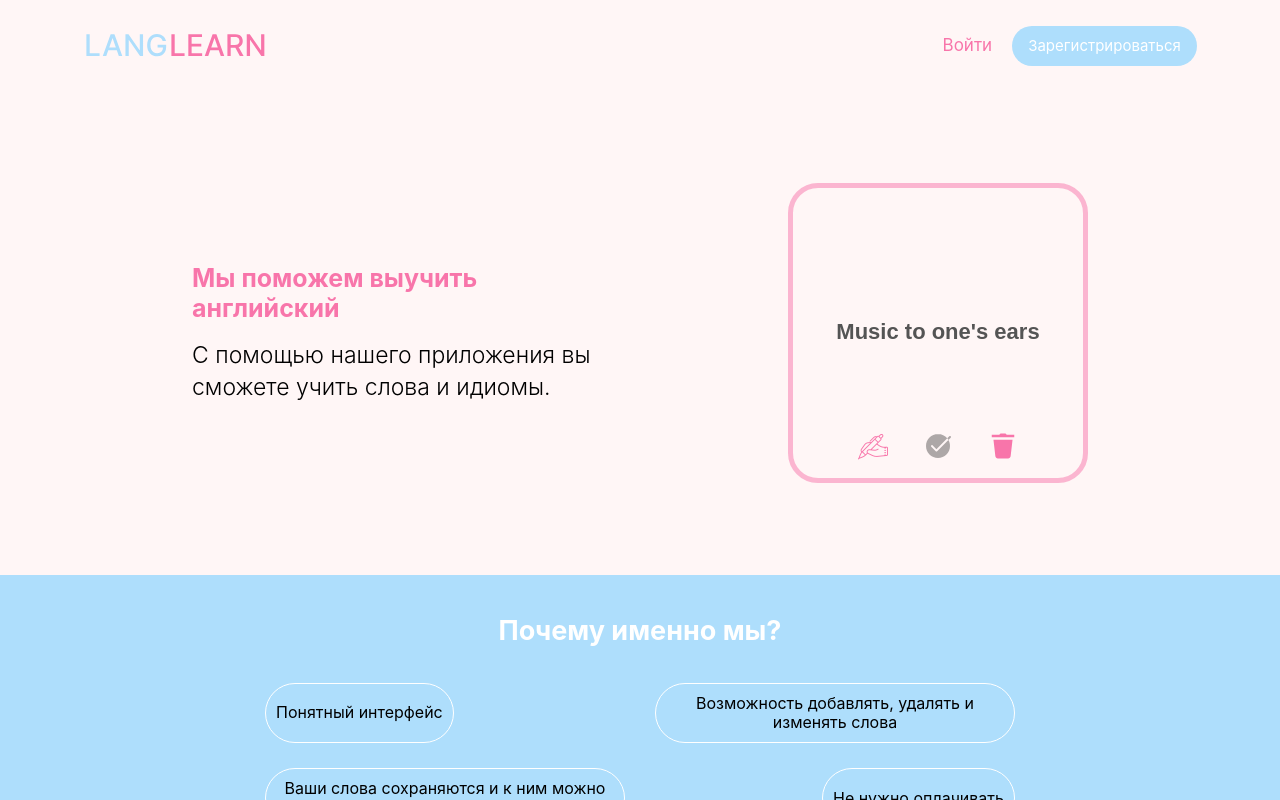
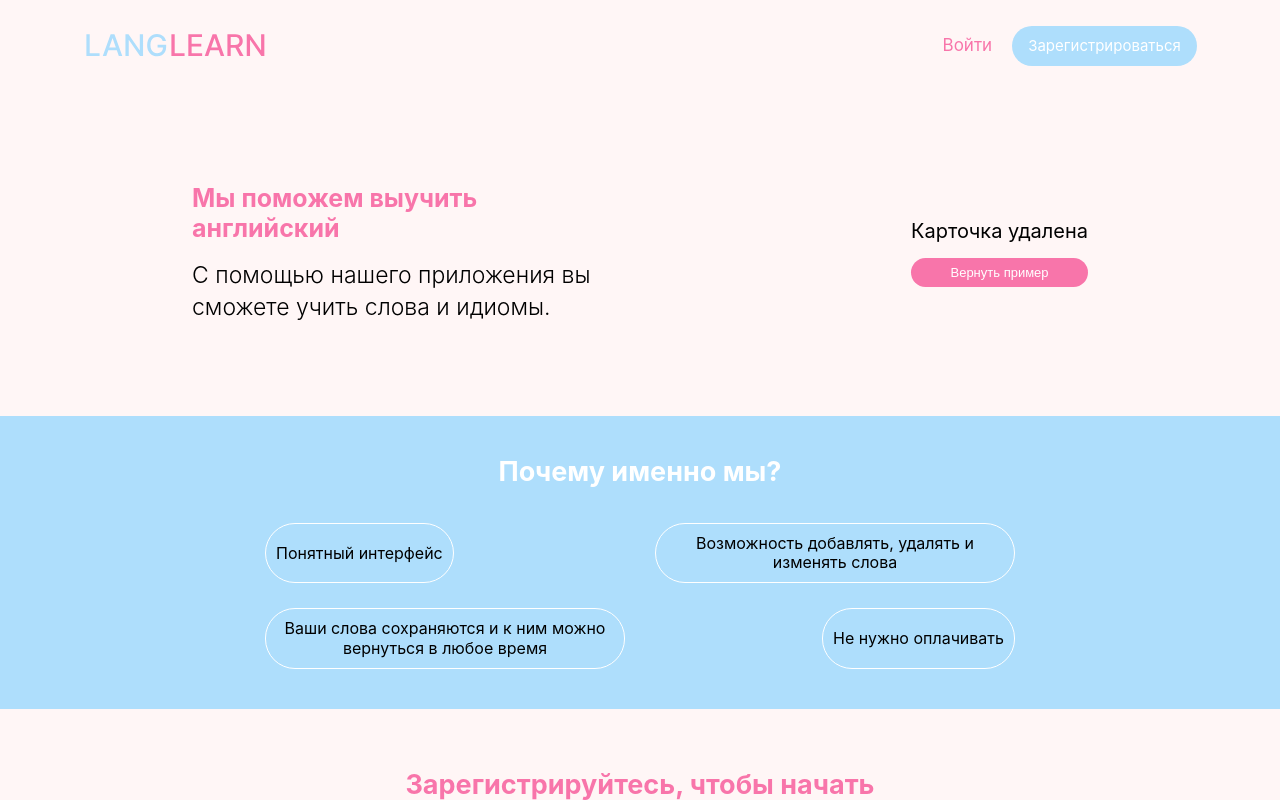
Before and after one commit to MariaMantusova/LangLearn_frontend, a React (Create React App) app: page / in a window 1280 px wide. Both pictures are taken after a click on the item 1003 px from the left and 446 px from the top of the page. Shown: the top 800 px of the page. Built offline with nearby package versions, Linux system fonts and the light colour scheme.

Commit message:
feat: add deleting cARD

```diff
--- a/src/components/About/About.scss
+++ b/src/components/About/About.scss
@@ -67,3 +67,29 @@
     text-align: center;
   }
 }
+
+.about-block__card-place {
+  display: flex;
+  flex-direction: column;
+  gap: 15px;
+}
+
+.about-block__card-text {
+  font-size: 20px;
+  margin: 0;
+}
+
+.about-block__return-button {
+  background-color: $mainPinkColor;
+  border-radius: 15px;
+  padding: 7px 15px;
+  border: none;
+  font-size: 13px;
+  color: $mainWhiteColor;
+  cursor: pointer;
+  transition: $opacityTransition;
+}
+
+.about-block__return-button:hover {
+  opacity: $opacityHover;
+}
--- a/src/components/About/About.tsx
+++ b/src/components/About/About.tsx
@@ -14,6 +14,7 @@ function About() {
 
     const [wordValue, setWordValue] = useState(card.word);
     const [translationValue, setTranslationValue] = useState(card.translation);
+    const [cardIsDeleted, setCardIsDeleted] = useState(false);
 
     function handleChangeTranslation(evt: any) {
         setTranslationValue(evt.target.value);
@@ -31,16 +32,32 @@ function About() {
         setTranslationValue(translation);
     }
 
+    function handleDelete() {
+        setCardIsDeleted(true)
+    }
+
+    function handleReturnButtonClick() {
+        setCardIsDeleted(false)
+    }
+
+
     return(
         <section className="about-block">
             <div className="about-block__text-container">
                 <h1 className="about-block__title">Мы поможем выучить английский</h1>
                 <p className="about-block__text">С помощью нашего приложения вы сможете учить слова и идиомы.</p>
             </div>
-            <Card word={wordValue} translation={translationValue}
-                  onSubmitTranslation={handleSubmitTranslation} onSubmitWord={handleSubmitWord}
-                  onChangeTranslation={handleChangeTranslation}
-                  card={card} onChangeWord={handleChangeWord}/>
+            {cardIsDeleted ?
+                <div className="about-block__card-place">
+                    <p className="about-block__card-text">Карточка удалена</p>
+                    <button className="about-block__return-button" onClick={handleReturnButtonClick}>
+                        Вернуть пример
+                    </button>
+                </div>
+                : <Card word={wordValue} translation={translationValue} onDelete={handleDelete}
+                        onSubmitTranslation={handleSubmitTranslation} onSubmitWord={handleSubmitWord}
+                        onChangeTranslation={handleChangeTranslation}
+                        card={card} onChangeWord={handleChangeWord}/>}
         </section>
     )
 }
--- a/src/components/App/App.tsx
+++ b/src/components/App/App.tsx
@@ -156,6 +156,17 @@ function App() {
             .catch((err) => console.log(err))
     }
 
+    function deleteCard(cardID: string) {
+        wordsApi.cardDelete(cardID)
+            .then((card) => {
+                card.isLearned ?
+                    setLearnedWords(learnedWords.filter((word) => word._id !== cardID)) :
+                    setNewWords(newWords.filter((word) => word._id !== cardID))
+                setAllWords(allWords.filter((word) => word._id !== cardID))
+            })
+            .catch((err) => console.log(err))
+    }
+
     function handleAddingPopupOpened() {
         setIsAddingPopupOpened(true)
     }
@@ -181,7 +192,8 @@ function App() {
                 <Route path="/" element={<Main isAuthorized={isAuthorized} currentUser={currentUser}
                                                exitUser={exitUser} registerFunction={registerUser}
                                                loginFunction={loginUser} isPopupOpened={isAuthPopupOpened}
-                                               message={authMessage} learnedWords={learnedWords} newWords={newWords}
+                                               message={authMessage} learnedWords={learnedWords}
+                                               newWords={newWords}
                                                isLoading={isLoading} setIsPopupOpened={setIsAuthPopupOpened}
                                                handlePopupClose={handleAddingPopupClosed}
                                                handlePopupOpen={handleAddingPopupOpened}
@@ -201,27 +213,28 @@ function App() {
                 <Route path="/learn-all" element={
                     <ProtectedRoute isAuthorized={isAuthorized} navigateLink="/login"
                                     children={<LearningPage words={allWords} isAuthorized={isAuthorized}
-                                                            onSubmitWord={changeWordCard}
+                                                            onSubmitWord={changeWordCard} onDelete={deleteCard}
                                                             onSubmitTranslation={changeTranslationCard}
                                                             currentUser={currentUser} exitUser={exitUser}/>}/>
                 }/>
                 <Route path="/learn-new" element={
                     <ProtectedRoute isAuthorized={isAuthorized} navigateLink="/login"
                                     children={<LearningPage words={newWords} isAuthorized={isAuthorized}
-                                                            onSubmitWord={changeWordCard}
+                                                            onSubmitWord={changeWordCard} onDelete={deleteCard}
                                                             onSubmitTranslation={changeTranslationCard}
                                                             currentUser={currentUser} exitUser={exitUser}/>}/>
                 }/>
                 <Route path="/repeat" element={
                     <ProtectedRoute isAuthorized={isAuthorized} navigateLink="/login"
                                     children={<LearningPage words={learnedWords} isAuthorized={isAuthorized}
-                                                            onSubmitWord={changeWordCard}
+                                                            onSubmitWord={changeWordCard} onDelete={deleteCard}
                                                             onSubmitTranslation={changeTranslationCard}
                                                             currentUser={currentUser} exitUser={exitUser}/>}/>
                 }/>
                 <Route path="/words-all" element={
                     <ProtectedRoute isAuthorized={isAuthorized} navigateLink="/login"
-                                    children={<WordsPage buttonText="Начать" wordsType="все" linkName="/learn-all"
+                                    children={<WordsPage buttonText="Начать" wordsType="все"
+                                                         linkName="/learn-all"
                                                          isAuthorized={isAuthorized} words={allWords}
                                                          currentUser={currentUser} exitUser={exitUser}/>}/>
                 }/>
--- a/src/components/Card/Card.tsx
+++ b/src/components/Card/Card.tsx
@@ -30,6 +30,10 @@ function Card(props: ICardProps) {
         isRefactoring ? setIsRefactoring(false) : setIsRefactoring(true)
     }
 
+    function handleDeleteCard() {
+        props.onDelete(props.card._id);
+    }
+
     return (
         <article className="card" onClick={handleChangeWord}>
             <div className={`${isTranslation ? "card_inner" : "card_inner card_outer"}`}>
@@ -40,7 +44,8 @@ function Card(props: ICardProps) {
                                type="text" disabled={!isRefactoring}/>
                         {isRefactoring && <button className="changing-button">done</button>}
                     </form>
-                    <WordTools isLearned={props.card.isLearned} handleChangeButtonClick={handleChangeButtonClick}/>
+                    <WordTools isLearned={props.card.isLearned} handleDeleteCard={handleDeleteCard}
+                               handleChangeButtonClick={handleChangeButtonClick}/>
                 </div>
                 <div className="card_translation">
                     <form className="changing-form" onSubmit={handleSubmitTranslationChange}>
@@ -49,7 +54,8 @@ function Card(props: ICardProps) {
                                value={props.translation || ""} type="text" disabled={!isRefactoring}/>
                         {isRefactoring && <button className="changing-button">done</button>}
                     </form>
-                    <WordTools isLearned={props.card.isLearned} handleChangeButtonClick={handleChangeButtonClick}/>
+                    <WordTools isLearned={props.card.isLearned} handleDeleteCard={handleDeleteCard}
+                               handleChangeButtonClick={handleChangeButtonClick}/>
                 </div>
             </div>
         </article>
--- a/src/components/WordTools/WordTools.tsx
+++ b/src/components/WordTools/WordTools.tsx
@@ -7,7 +7,7 @@ function WordTools(props: IPropsWordTools) {
         <ul className="card__tools">
             <li className="card__tool card__tool_change" onClick={props.handleChangeButtonClick}></li>
             <li className={`card__tool card__tool_learned ${!props.isLearned && "card__tool_unlearned"}`}></li>
-            <li className="card__tool card__tool_delete"></li>
+            <li className="card__tool card__tool_delete" onClick={props.handleDeleteCard}></li>
         </ul>
     )
 }
--- a/src/interfaces/interfacesForProps.ts
+++ b/src/interfaces/interfacesForProps.ts
@@ -24,6 +24,7 @@ export interface ICardProps {
     onChangeTranslation: (evt: any) => void
     onSubmitWord: (wordCard: IWord, word: string) => void
     onSubmitTranslation: (wordCard: IWord, translation: string) => void
+    onDelete: (cardID: string) => void
 }
 
 export interface IAuthFormProps {
@@ -122,6 +123,7 @@ export interface IPropsLearningPage {
     isAuthorized: boolean
     currentUser: string
     exitUser: () => void
+    onDelete: (cardID: string) => void
     onSubmitWord: (wordCard: IWord, word: string) => void
     onSubmitTranslation: (wordCard: IWord, translation: string) => void
 }
@@ -137,6 +139,7 @@ export interface IPropsPagination {
 export interface IPropsWordTools {
     isLearned: boolean
     handleChangeButtonClick: () => void
+    handleDeleteCard: () => void
 }
 
 export interface IPropsProtectedRoute {
--- a/src/pages/LearningPage/LearningPage.tsx
+++ b/src/pages/LearningPage/LearningPage.tsx
@@ -72,7 +72,7 @@ function LearningPage(props: IPropsLearningPage) {
                                     onClick={handlePrevCard}
                                     disabled={disablePrevButton}></button>
                                 <Card word={wordValue} onSubmitWord={props.onSubmitWord}
-                                      onChangeTranslation={handleTranslationInputChange}
+                                      onChangeTranslation={handleTranslationInputChange} onDelete={props.onDelete}
                                       onSubmitTranslation={props.onSubmitTranslation} translation={translationValue}
                                       card={props.words[currentIndex]} onChangeWord={handleWordInputChange}/>
                                 <button
--- a/src/utils/WordsApi.ts
+++ b/src/utils/WordsApi.ts
@@ -95,6 +95,25 @@ class WordsApi {
             .catch((err) => console.log(err))
     }
 
+    cardDelete(id: string) {
+        return fetch(`${this._url}/${id}`, {
+            credentials: "include",
+            method: "DELETE",
+            headers: {
+                "Content-Type": "application/json",
+                "Authorization": `${this._getAuthHeader()}`
+            }
+        })
+            .then((res) => {
+                if (res.ok) {
+                    return res.json();
+                } else {
+                    return Promise.reject(new Error(res.status.toString()));
+                }
+            })
+            .catch((err) => console.log(err))
+    }
+
     _getAuthHeader() {
         if (this._token !== '') {
             return this._token
```
